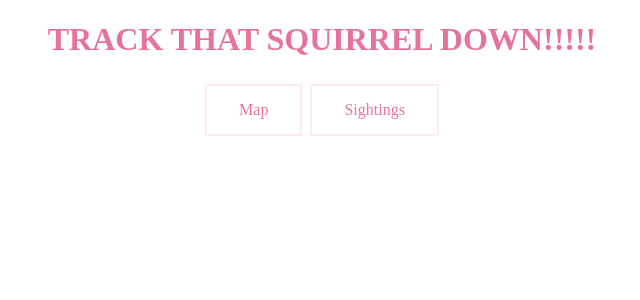
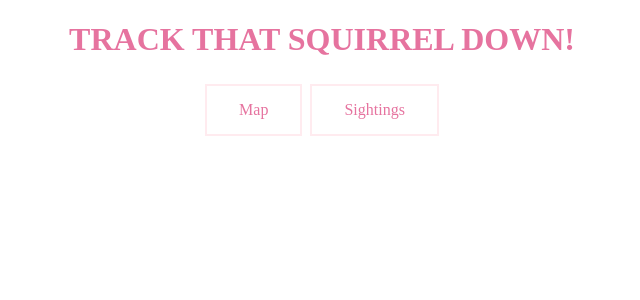
Before and after one commit to charlotte-liao/Squirrel-project1, a Django app: page /index in a window 1280 px wide. Shown: the top 300 px of the page, without its empty margins (318-958 px from the left). Run offline with Django 3.2, Linux system fonts and the light colour scheme.

Commit message:
fix small bugs

```diff
--- a/SquirrelApp/templates/SquirrelApp/index.html
+++ b/SquirrelApp/templates/SquirrelApp/index.html
@@ -26,7 +26,7 @@ a:hover, a:active {
 </head>
 
 <body>
-<h1 style="color:#e6739f">TRACK THAT SQUIRREL DOWN!!!!!</h1>
+<h1 style="color:#e6739f">TRACK THAT SQUIRREL DOWN!</h1>
 <div>
 <a href="{% url 'SquirrelApp:map' %}">Map</a>
 <a href="{% url 'SquirrelApp:sightings' %}">Sightings</a>
--- a/SquirrelApp/templates/SquirrelApp/update.html
+++ b/SquirrelApp/templates/SquirrelApp/update.html
@@ -131,7 +131,7 @@ function validate(){
     if (isNaN(lat) || isNaN(lon)) throw "not a number";
   }
   catch(err){
-    message.innerHTML = "Error: Latitude/Longitude is " + err;
+    message.innerHTML = "Error: Latitude/Longitude is " + err + ".";
   }
   finally{
     message.innerHTML = message.innerHTML + " Validation complete."
```
